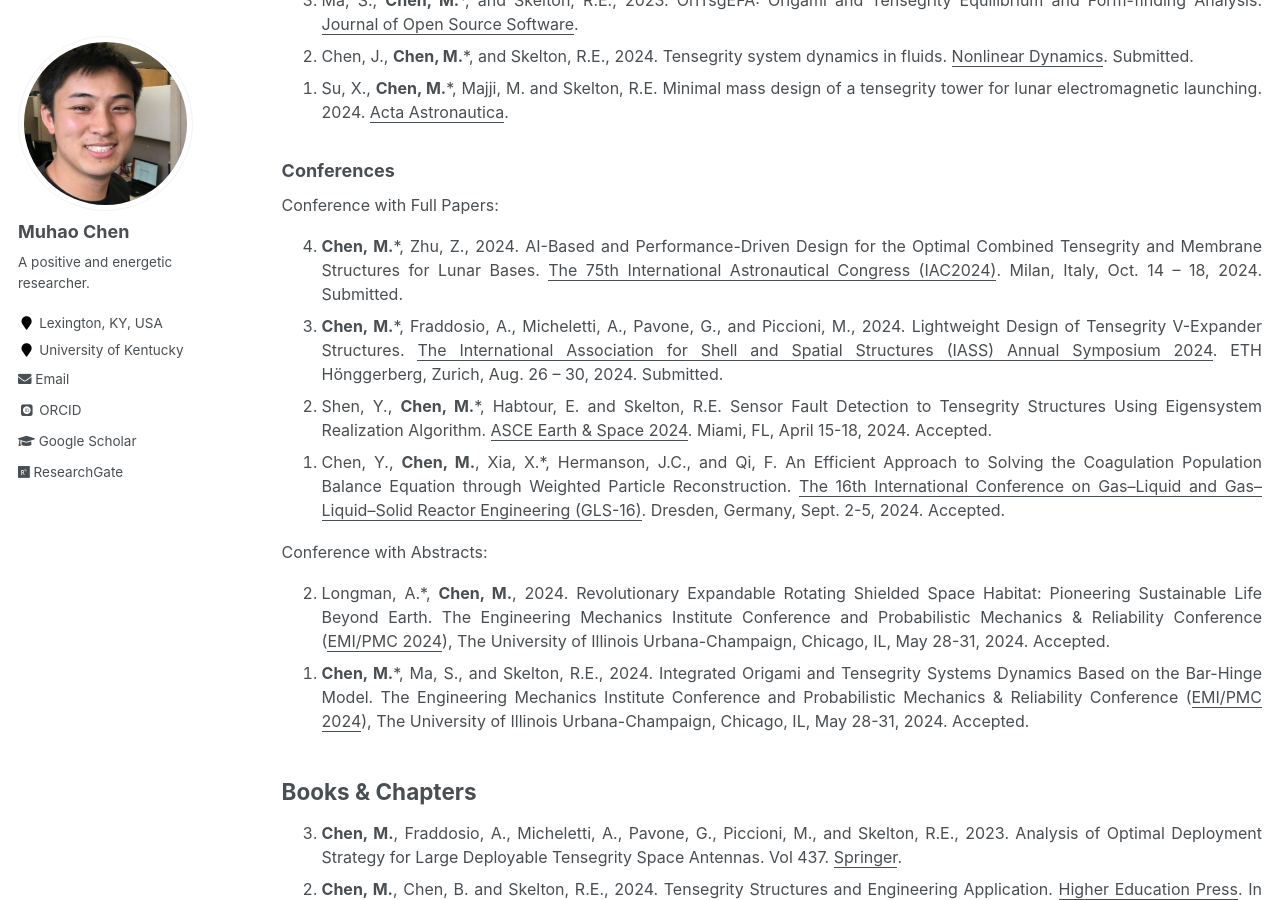
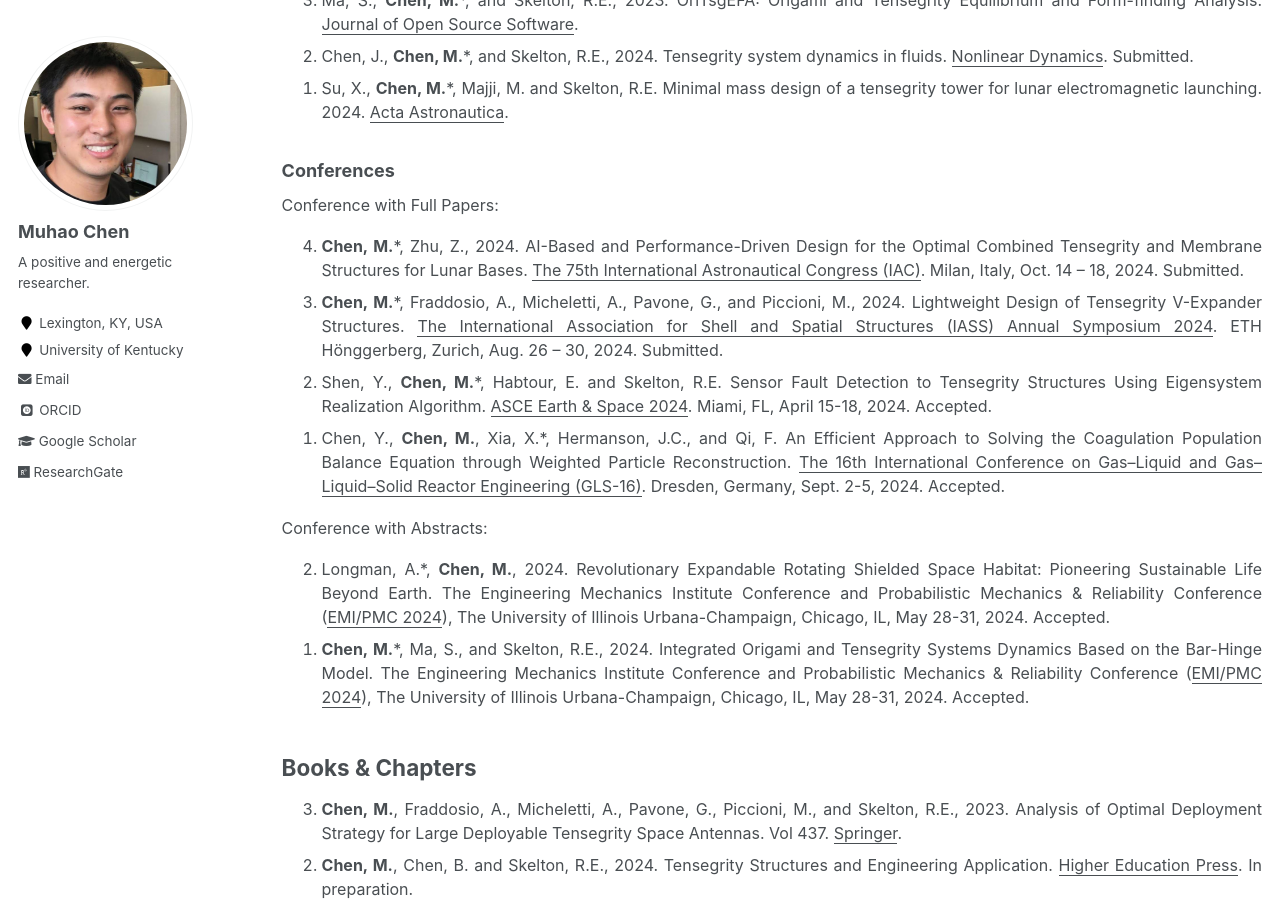
Before and after one commit to Muhao-Chen/muhao-chen.github.io, a Jekyll site: the page built from _pages/publication.md, in a window 1280 px wide and 900 px high, scrolled down 3665 px. Built offline with Jekyll 4.4.1, drawn with Linux system fonts in a browser that asks for light colours; some web fonts are replaced.

Commit message:
Update publication.md

```diff
--- a/_pages/publication.md
+++ b/_pages/publication.md
@@ -96,7 +96,7 @@ Conference with Abstracts:
 <font size=3>
 Conference with Full Papers:
 <ol reversed>
-<li><strong>Chen, M.</strong>*, Zhu, Z., 2024. AI-Based and Performance-Driven Design for the Optimal Combined Tensegrity and Membrane Structures for Lunar Bases. <u>The 75th International Astronautical Congress (IAC2024)</u>. Milan, Italy, Oct. 14 – 18, 2024. Submitted. </li>
+<li><strong>Chen, M.</strong>*, Zhu, Z., 2024. AI-Based and Performance-Driven Design for the Optimal Combined Tensegrity and Membrane Structures for Lunar Bases. <u>The 75th International Astronautical Congress (IAC)</u>. Milan, Italy, Oct. 14 – 18, 2024. Submitted. </li>
 <li><strong>Chen, M.</strong>*, Fraddosio, A., Micheletti, A., Pavone, G., and Piccioni, M., 2024. Lightweight Design of Tensegrity V-Expander Structures. <u>The International Association for Shell and Spatial Structures (IASS) Annual Symposium 2024</u>. ETH Hönggerberg, Zurich, Aug. 26 – 30, 2024. Submitted. </li>
 <li>Shen, Y., <strong>Chen, M.</strong>*, Habtour, E. and Skelton, R.E. Sensor Fault Detection to Tensegrity Structures Using Eigensystem Realization Algorithm. <u>ASCE Earth & Space 2024</u>. Miami, FL, April 15-18, 2024. Accepted.</li>
 <li> Chen, Y., <strong>Chen, M.</strong>, Xia, X.*, Hermanson, J.C., and Qi, F. An Efficient Approach to Solving the Coagulation Population Balance Equation through Weighted Particle Reconstruction. <u>The 16th International Conference on Gas–Liquid and Gas–Liquid–Solid Reactor Engineering (GLS-16)</u>. Dresden, Germany, Sept. 2-5, 2024. Accepted.</li>
```
